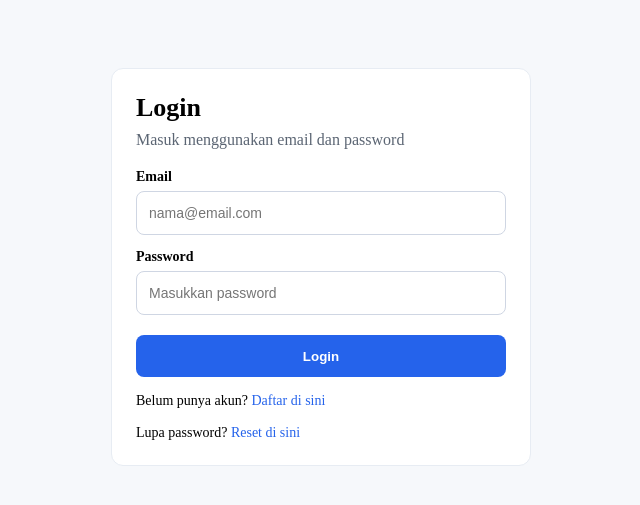
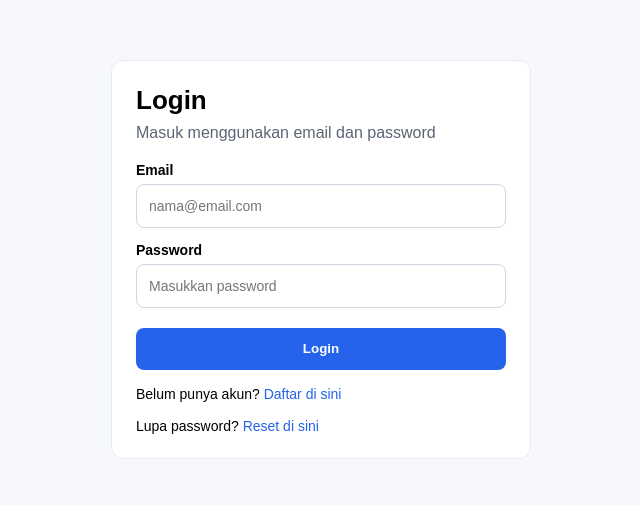
Before and after one commit to ichsan182/skripsi-skripcil, an Angular app: page /login in a window 1280 px wide. Shown: the part 165-670 px from the top of the page, without its empty margins (319-959 px from the left). Built offline with nearby package versions, Linux system fonts and the light colour scheme.

Commit message:
add coloring

```diff
--- a/src/styles.css
+++ b/src/styles.css
@@ -1 +1,23 @@
-/* You can add global styles to this file, and also import other style files */
+:root {
+    --font-size-16: 16px;
+    --font-size-18: 18px;
+    --font-size-20: 20px;
+    --font-size-24: 24px;
+    --font-size-32: 32px;
+    --font-size-40: 40px;
+    --font-size-48: 48px;
+
+    --color-primary: #03624C;
+    --color-primary-dark: #023429;
+    --color-primary-light: #0CA582;
+    --color-primary-subtle: #9AC0B7;
+    --color-white: #FCFCFC;
+    --color-gray: #AAABB2;
+    --color-black: #030F0F;
+    --color-input-bg: #F2F6FC;
+}
+* {
+    padding: 0;
+    margin: 0;
+    font-family: montserrat, sans-serif;
+}
```
